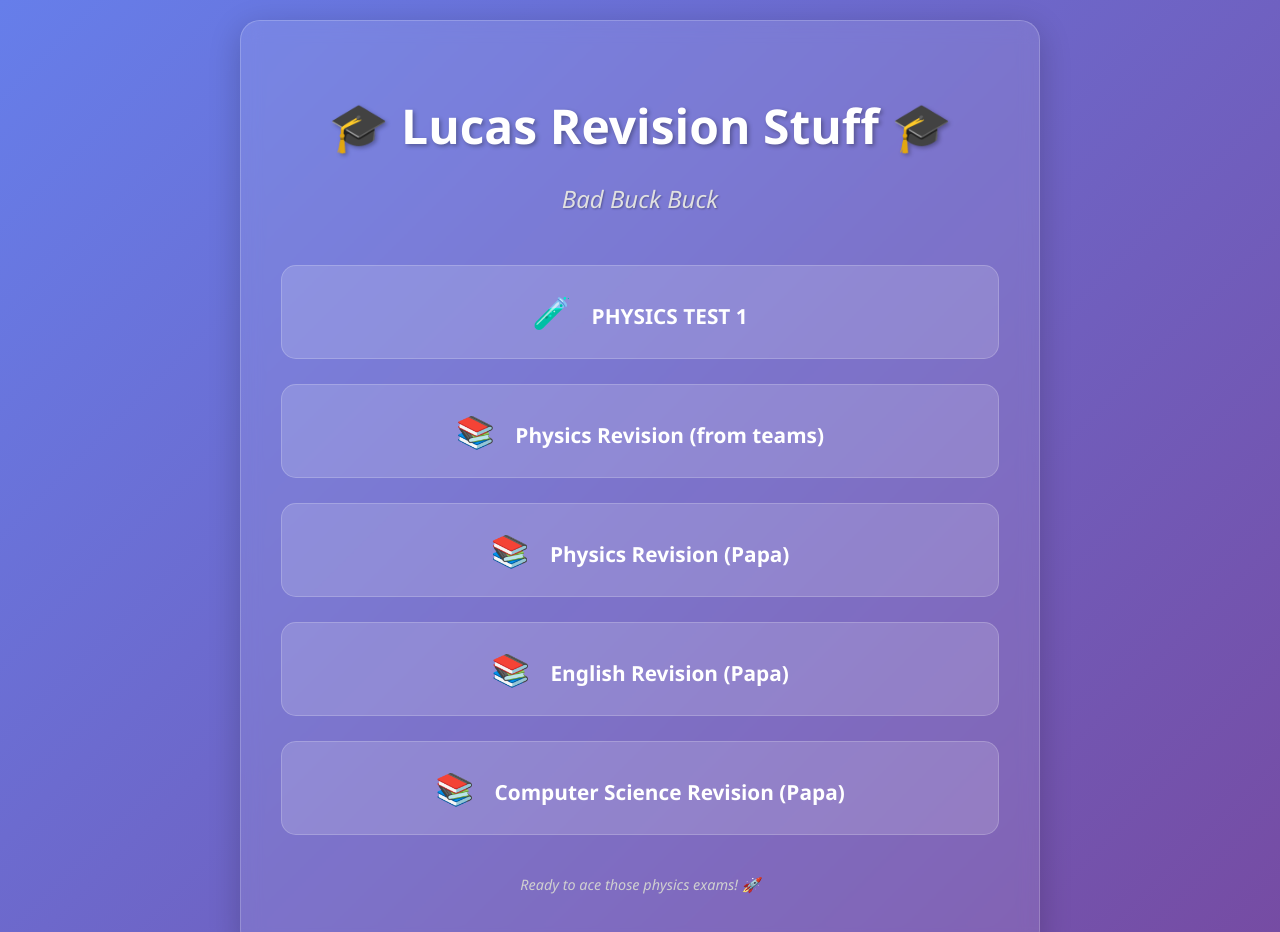
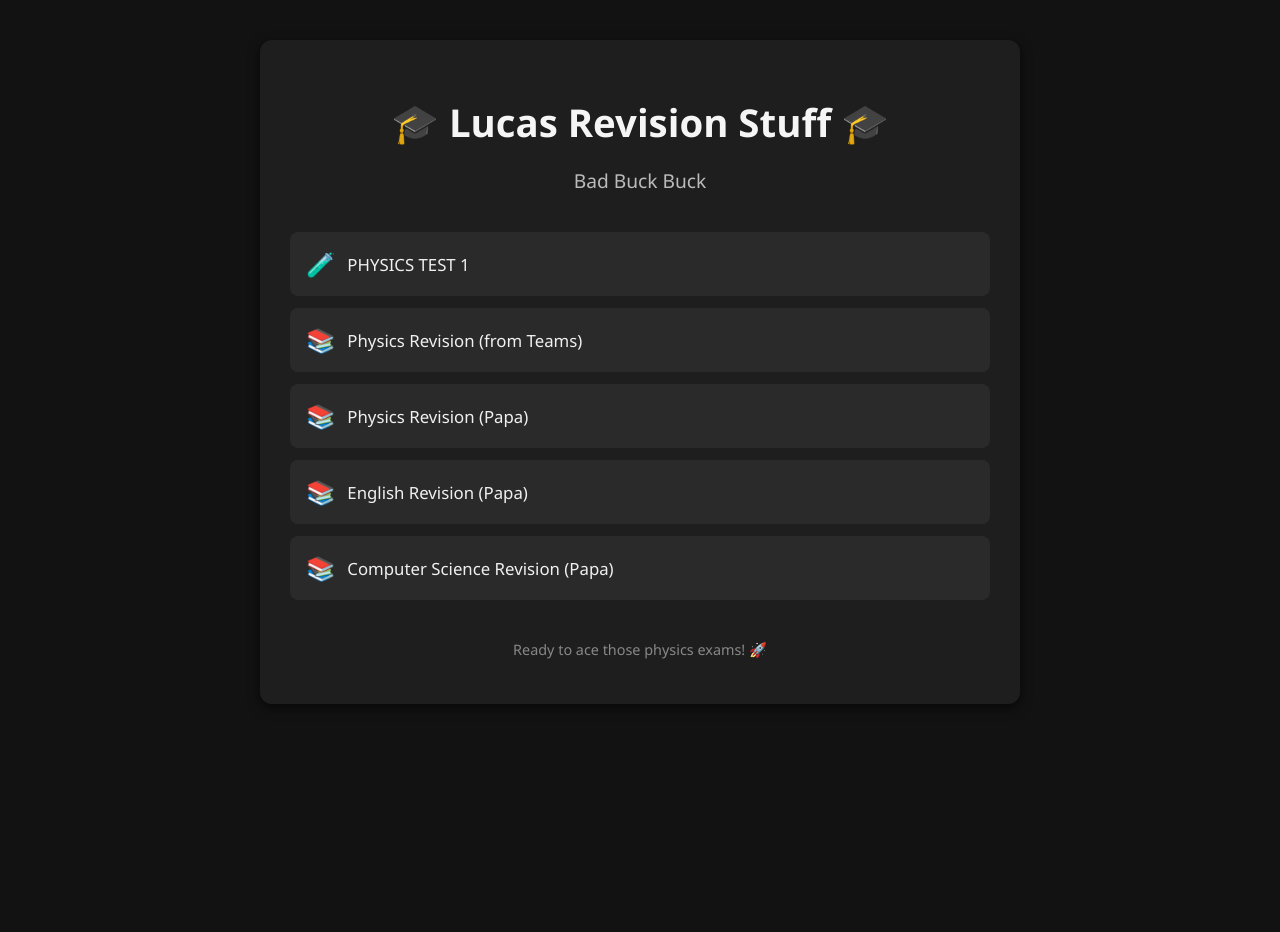
Before and after one commit to arltrol/lucasrevision, a plain HTML site: page index.html in a window 1280 px wide. Shown: the top 932 px of the page. After the commit the page ends 800 px from the top, so only its background shows below. Drawn offline with Linux system fonts and the light colour scheme.

Commit message:
Update index.html

```diff
--- a/index.html
+++ b/index.html
@@ -1,43 +1,43 @@
 <!DOCTYPE html>
 <html lang="en">
 <head>
-    <meta charset="UTF-8">
-    <meta name="viewport" content="width=device-width, initial-scale=1.0">
+  <meta charset="UTF-8" />
+  <meta name="viewport" content="width=device-width, initial-scale=1.0"/>
   <title>Lucas Revision Stuff</title>
   <style>
     body {
-            font-family: 'Segoe UI', Tahoma, Geneva, Verdana, sans-serif;
-            max-width: 800px;
-            margin: 0 auto;
-            padding: 20px;
-            background: linear-gradient(135deg, #667eea 0%, #764ba2 100%);
+      background-color: #121212;
+      color: #f5f5f5;
+      font-family: 'Segoe UI', sans-serif;
+      margin: 0;
+      padding: 0;
+      display: flex;
+      justify-content: center;
+      align-items: start;
       min-height: 100vh;
-            color: white;
     }
 
     .container {
-            background: rgba(255, 255, 255, 0.1);
-            backdrop-filter: blur(10px);
-            border-radius: 20px;
-            padding: 40px;
-            box-shadow: 0 8px 32px rgba(0, 0, 0, 0.2);
-            border: 1px solid rgba(255, 255, 255, 0.2);
-            text-align: center;
+      max-width: 700px;
+      width: 100%;
+      margin: 40px auto;
+      padding: 30px;
+      background-color: #1e1e1e;
+      border-radius: 12px;
+      box-shadow: 0 4px 12px rgba(0, 0, 0, 0.6);
     }
 
     h1 {
-            color: #ffffff;
-            font-size: 3em;
-            margin-bottom: 10px;
-            text-shadow: 2px 2px 4px rgba(0, 0, 0, 0.3);
+      font-size: 2.4em;
+      text-align: center;
+      margin-bottom: 0.3em;
     }
 
     .subtitle {
-            color: #e0e0e0;
-            font-size: 1.5em;
-            margin-bottom: 50px;
-            font-style: italic;
-            text-shadow: 1px 1px 2px rgba(0, 0, 0, 0.3);
+      font-size: 1.2em;
+      text-align: center;
+      color: #bbb;
+      margin-bottom: 2em;
     }
 
     .toc {
@@ -47,66 +47,36 @@
     }
 
     .toc li {
-            margin: 25px 0;
-            background: rgba(255, 255, 255, 0.15);
-            border-radius: 15px;
-            transition: all 0.3s ease;
-            border: 1px solid rgba(255, 255, 255, 0.2);
+      margin: 12px 0;
+      border-radius: 8px;
+      background-color: #2a2a2a;
+      transition: background 0.3s ease;
     }
 
     .toc li:hover {
-            background: rgba(255, 255, 255, 0.25);
-            transform: translateY(-3px);
-            box-shadow: 0 8px 25px rgba(0, 0, 0, 0.3);
+      background-color: #333;
     }
 
     .toc a {
-            display: block;
-            padding: 25px 30px;
-            color: white;
+      display: flex;
+      align-items: center;
+      padding: 16px;
       text-decoration: none;
-            font-size: 1.3em;
-            font-weight: 600;
-            border-radius: 15px;
-            transition: all 0.3s ease;
-        }
-
-        .toc a:hover {
-            color: #ffffff;
-            text-shadow: 2px 2px 4px rgba(0, 0, 0, 0.3);
+      color: #f0f0f0;
+      font-size: 1.05em;
+      font-weight: 500;
     }
 
     .icon {
-            font-size: 1.5em;
-            margin-right: 15px;
-        }
-
-        .physics-test {
-            background: linear-gradient(45deg, #ff6b6b, #ffa500);
-        }
-
-        .physics-revision {
-            background: linear-gradient(45deg, #4ecdc4, #44a08d);
-        }
-
-        .icon-container {
-            display: inline-block;
-            width: 50px;
-            height: 50px;
-            border-radius: 50%;
-            display: flex;
-            align-items: center;
-            justify-content: center;
-            margin-right: 15px;
-            color: white;
-            font-size: 1.5em;
+      margin-right: 12px;
+      font-size: 1.4em;
     }
 
     .footer {
       margin-top: 40px;
-            color: #d0d0d0;
+      text-align: center;
       font-size: 0.9em;
-            font-style: italic;
+      color: #888;
     }
   </style>
 </head>
@@ -122,11 +92,10 @@
           PHYSICS TEST 1
         </a>
       </li>
-
       <li>
         <a href="revision.html">
           <span class="icon">📚</span>
-                    Physics Revision (from teams)
+          Physics Revision (from Teams)
         </a>
       </li>
       <li>
```
Lines whose indentation alone changed are shown as unchanged.
